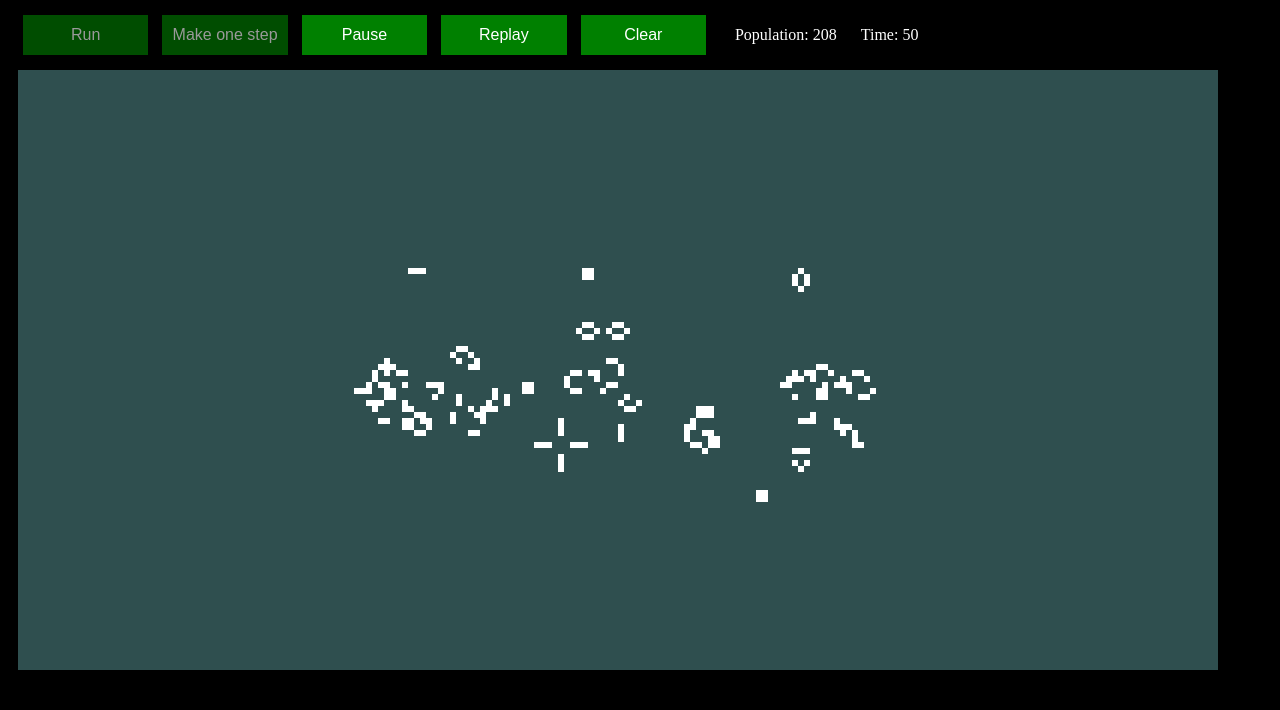
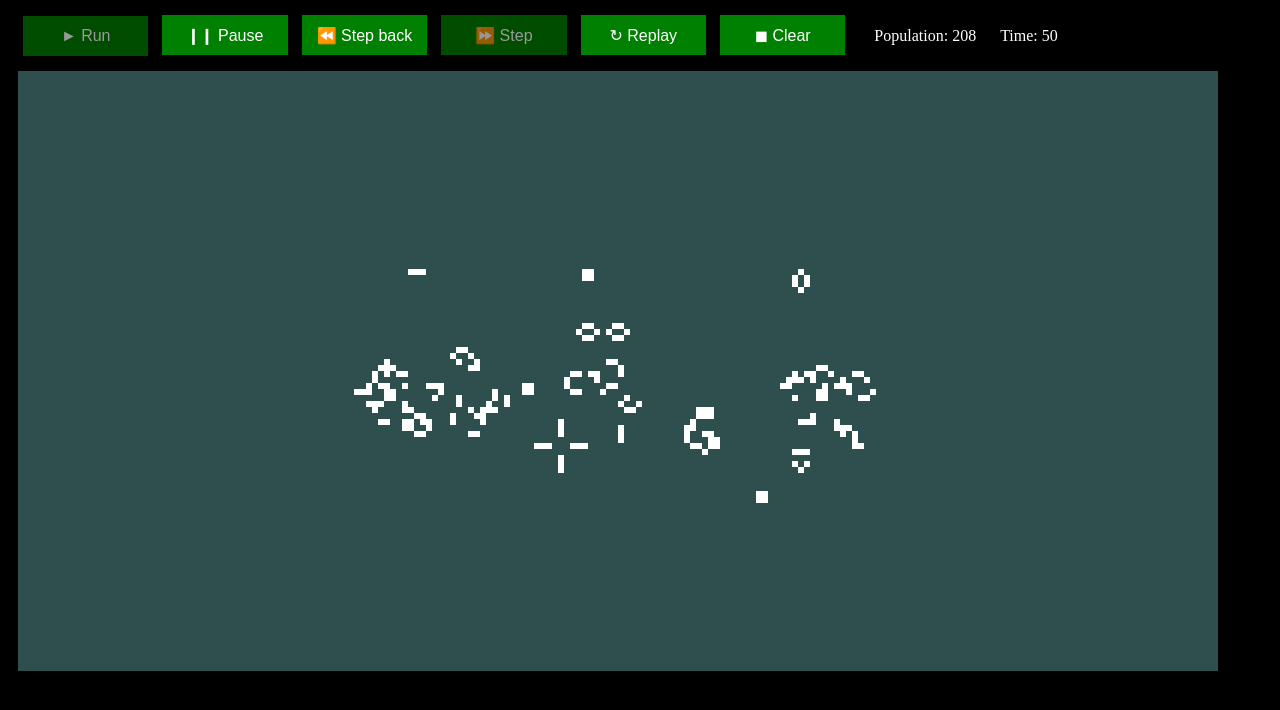
Before and after one commit to Applemoon/game-of-life, a plain HTML site: page index.html in a window 1280 px wide. Drawn offline with Linux system fonts and the light colour scheme.

Commit message:
icons and other visual improvements

```diff
--- a/index.css
+++ b/index.css
@@ -26,8 +26,10 @@ button {
     border: none;
     font-size: 16px;
     cursor: pointer;
+    outline: 0;
 }
 
 button:disabled {
     opacity: 0.6;
+    cursor: default;
 }
--- a/index.html
+++ b/index.html
@@ -6,11 +6,12 @@
 	</head>
 	<body onload="start()" style="background-color: black">
 		<div id="buttons">
-			<button onclick="run();" id="run">Run</button>
-			<button onclick="makeOneStep(true);" id="step">Make one step</button>
-			<button onclick="pause();" id="pause">Pause</button>
-			<button onclick="location.reload();">Replay</button>
-			<button onclick="clearField();">Clear</button>
+			<button onclick="run();" id="run">&#9658; Run</button>
+			<button onclick="pause();" id="pause">&#10073;&#10073; Pause</button>
+			<button onclick="stepBack();" id="stepBack">&#9194; Step back</button>
+			<button onclick="makeOneStep(true);" id="step">&#9193; Step</button>
+			<button onclick="location.reload();">&#8635; Replay</button>
+			<button onclick="clearField();">&#9724; Clear</button>
 			<span id="population">Population: -</span>
 			<span id="iteration">Time: -</span>
 		</div>
```
